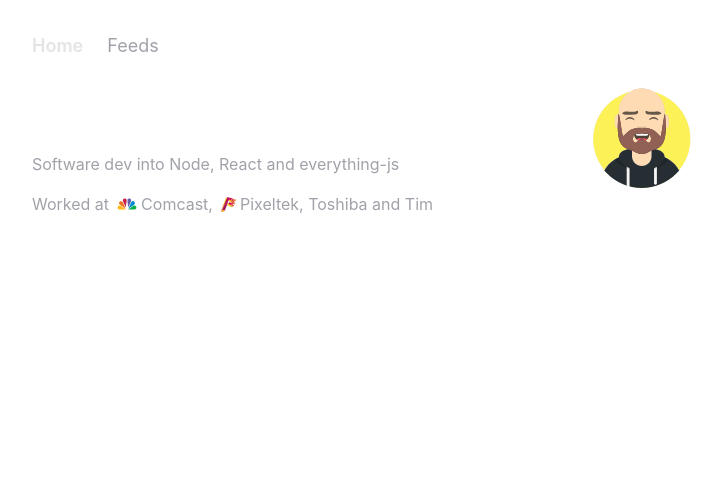
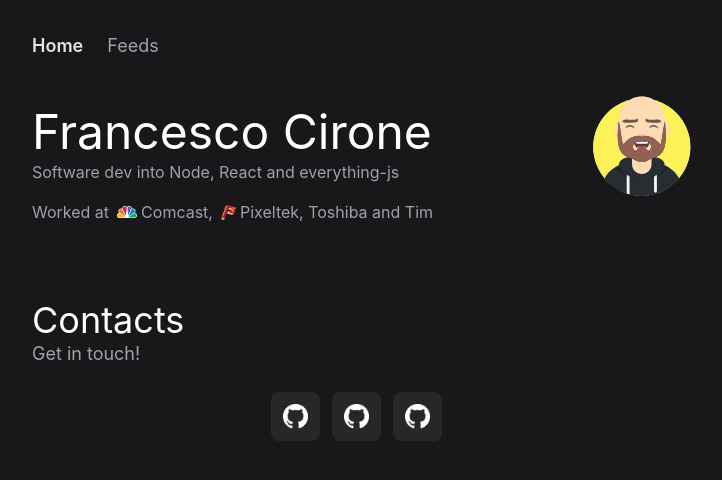
Before and after one commit to inhopj/fcirone.dev, a Next.js app: page / in a window 1280 px wide. Shown: the top 480 px of the page, without its empty margins (284-1006 px from the left). Built offline with nearby package versions, Linux system fonts and the light colour scheme.

Commit message:
use Contacts component in index page

```diff
--- a/pages/index.tsx
+++ b/pages/index.tsx
@@ -1,6 +1,7 @@
 import type { NextPage } from 'next'
 import Head from 'next/head'
 import dynamic from 'next/dynamic'
+// import Contacts from '../components/Contacts/Contacts'
 
 const Header = dynamic(
   () => import('../components/Header/Header'),
@@ -10,8 +11,11 @@ const Hero = dynamic(
   () => import('../components/Hero/Hero'),
   { ssr: false }
 )
+const Contacts = dynamic(
+  () => import('../components/Contacts/Contacts'),
+  { ssr: false }
+)
 
-// TODO - Add page transition
 // TODO - Add Spoken languages section
 // TODO - Add Footer with contacts
 const Home: NextPage = () => {
@@ -25,12 +29,17 @@ const Home: NextPage = () => {
       </Head>
 
       {/* CONTAINER */}
-      <div className='flex flex-col min-h-screen justify-start items-center p-4 md:p-8
-        bg-white
-        dark:bg-zinc-900'
+      <div className='flex flex-col min-h-screen justify-start p-4 md:p-8 bg-zinc-900'
       >
-        <Header className='mb-7' />
-        <Hero className='mb-6' />
+        <div className='flex flex-col justify-start items-center mb-9'>
+
+          <Header className='mb-9' />
+          <Hero className='' />
+        </div>
+        <div className='flex flex-col items-center'>
+
+          <Contacts className='' />
+        </div>
       </div>
     </>
   )
```
